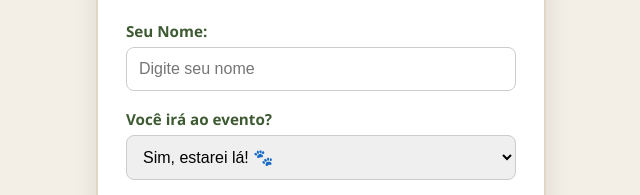
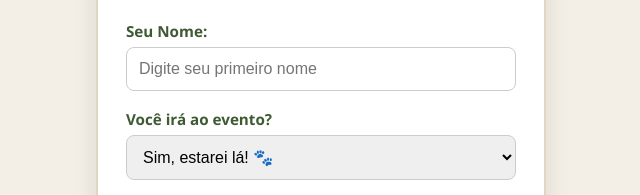
Before and after one commit to endreomec-creator/Anivers-rio-Daniel, a plain HTML site: page index.html in a window 1280 px wide. Shown: the part 363-558 px from the top of the page, 319-959 px from the left. Drawn offline with Linux system fonts and the light colour scheme.

Commit message:
Update index.html

```diff
--- a/index.html
+++ b/index.html
@@ -124,7 +124,7 @@
     <form id="rsvpForm">
         <div class="form-group">
             <label for="nome">Seu Nome:</label>
-            <input type="text" id="nome" placeholder="Digite seu nome" required>
+            <input type="text" id="nome" placeholder="Digite seu primeiro nome" required>
         </div>
 
         <div id="mensagemLimite" class="msg-limite" style="display:none; margin-bottom: 15px;"></div>
```
